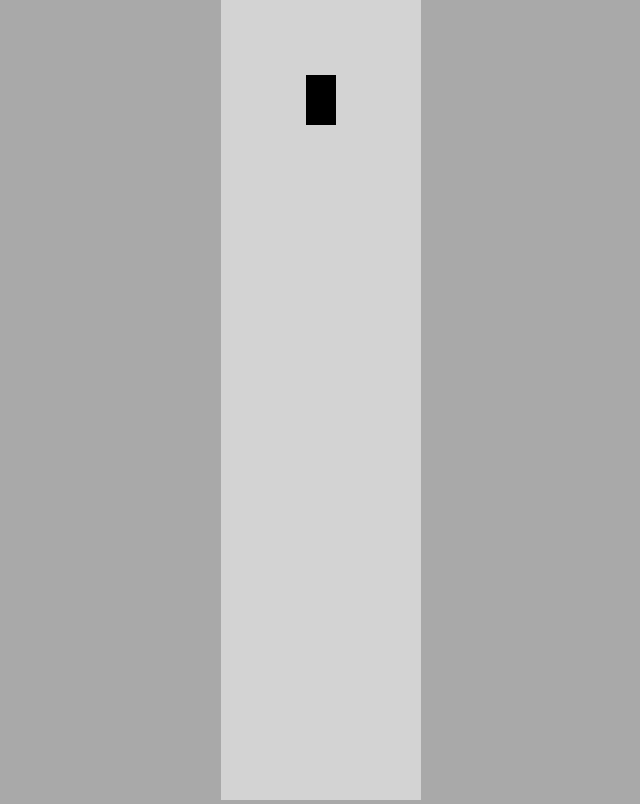
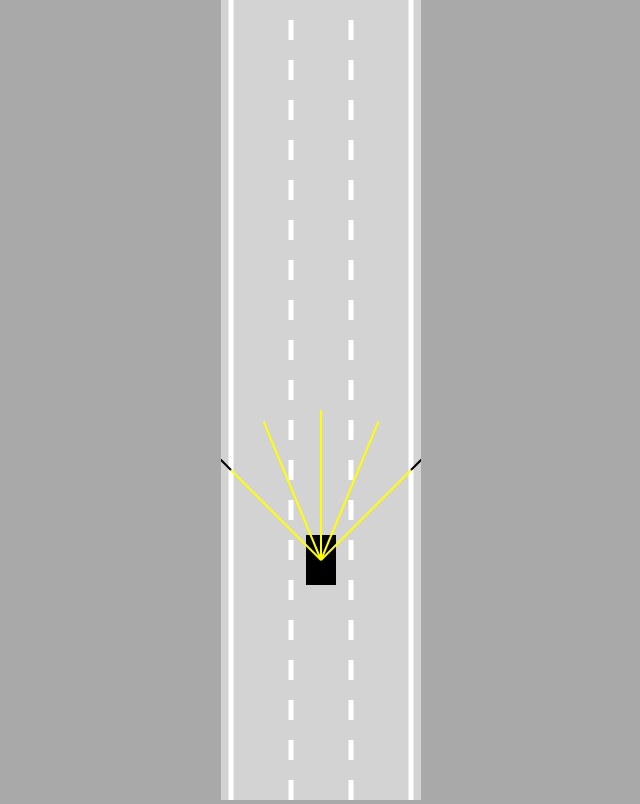
Before and after one commit to gyarfasB/self-driving-car, a plain HTML site: page index.html in a window 1280 px wide. Shown: the whole page, without its empty margins (319-959 px from the left). Drawn offline with Linux system fonts and the light colour scheme.

Commit message:
szenzorok

```diff
--- a/car.js
+++ b/car.js
@@ -5,71 +5,76 @@ class Car{
         this.width=width;
         this.height=height;
 
-        this.speed=0
-        this.acceleration=0.2
-        this.maxSpeed=3
-        this.friction=0.05
-        this.angle=0 //az oldalsó mozgás realisztikusabb
+        this.speed=0;
+        this.acceleration=0.2;
+        this.maxSpeed=3;
+        this.friction=0.05;
+        this.angle=0;
 
-        this.controls=new Controls()
+        this.sensor=new Sensor(this);
+        this.controls=new Controls();
     }
-    update(){
-        this.#move()
+
+    update(roadBorders){
+        this.#move();
+        this.sensor.update(roadBorders);
     }
 
     #move(){
         if(this.controls.forward){
-            this.speed+=this.acceleration
+            this.speed+=this.acceleration;
         }
         if(this.controls.reverse){
-            this.speed-=this.acceleration
+            this.speed-=this.acceleration;
         }
 
         if(this.speed>this.maxSpeed){
-            this.speed=this.maxSpeed
+            this.speed=this.maxSpeed;
         }
         if(this.speed<-this.maxSpeed/2){
-            this.speed=-this.maxSpeed/2
+            this.speed=-this.maxSpeed/2;
         }
+
         if(this.speed>0){
-            this.speed-=this.friction
+            this.speed-=this.friction;
         }
         if(this.speed<0){
-           this.speed+=this.friction
+            this.speed+=this.friction;
         }
-        if(Math.abs(this.speed)<this.friction){//az autó nem mozog pixeleket
-            this.speed=0
+        if(Math.abs(this.speed)<this.friction){
+            this.speed=0;
         }
 
-        if(this.speed!=0){ //ebbe foglaljuk bele az alsó 2 if részt
-            const flip=this.speed>0?1:-1//nem forog egy helyben az autó
+        if(this.speed!=0){
+            const flip=this.speed>0?1:-1;
+            if(this.controls.left){
+                this.angle+=0.03*flip;
+            }
+            if(this.controls.right){
+                this.angle-=0.03*flip;
+            }
+        }
 
+        this.x-=Math.sin(this.angle)*this.speed;
+        this.y-=Math.cos(this.angle)*this.speed;
+    }
 
-        if(this.controls.left){
-            this.angle+=0.03*flip//meg kell szorozni a flip értékkel, hogy ne forogjon egy helyben
-        }
-        if(this.controls.right){
-            this.angle-=0.03*flip
-        }
-    }
-        this.x-=Math.sin(this.angle)*this.speed
-        this.y-=Math.cos(this.angle)*this.speed
-        //this.y-=this.speed
-    }
     draw(ctx){
-        ctx.save()
-        ctx.translate(this.x,this.y)
-        ctx.rotate(-this.angle)
+        ctx.save();
+        ctx.translate(this.x,this.y);
+        ctx.rotate(-this.angle);
 
-        ctx.beginPath()
+        ctx.beginPath();
         ctx.rect(
             -this.width/2,
             -this.height/2,
             this.width,
             this.height
-        )
-        ctx.fill()
+        );
+        ctx.fill();
 
-        ctx.restore()
+        ctx.restore();
+
+        this.sensor.draw(ctx);
     }
 }
--- a/controls.js
+++ b/controls.js
@@ -1,46 +1,45 @@
 class Controls{
     constructor(){
-        this.forward=false
-        this.left=false
-        this.right=false
-        this.reverse=false
+        this.forward=false;
+        this.left=false;
+        this.right=false;
+        this.reverse=false;
 
         this.#addKeyboardListeners();
     }
+
     #addKeyboardListeners(){
-        document.onkeydown=(event)=>{
+        document.onkeydown=(event)=>{ //ha az arrowfunnctiont használod, akkor vissza tud nyúlni a fentiekhez
             switch(event.key){
                 case "ArrowLeft":
-                    this.left=true
-                    break
+                    this.left=true;
+                    break;
                 case "ArrowRight":
-                    this.right=true
-                    break
+                    this.right=true;
+                    break;
                 case "ArrowUp":
-                    this. forward=true
-                    break
+                    this.forward=true;
+                    break;
                 case "ArrowDown":
-                    this.reverse=true
-                    break
+                    this.reverse=true;
+                    break;
             }
-            //console.table(this)
         }
-        document.onkeyup=(event)=>{ //ha az arrowfunciont használod, akkor a funkció vissza tud nyúlni a fentiekhez
+        document.onkeyup=(event)=>{
             switch(event.key){
                 case "ArrowLeft":
-                    this.left=false
-                    break
+                    this.left=false;
+                    break;
                 case "ArrowRight":
-                    this.right=false
-                    break
+                    this.right=false;
+                    break;
                 case "ArrowUp":
-                    this. forward=false
-                    break
+                    this.forward=false;
+                    break;
                 case "ArrowDown":
-                    this.reverse=false
-                    break
+                    this.reverse=false;
+                    break;
             }
-            //console.table(this)
         }
     }
 }
--- a/index.html
+++ b/index.html
@@ -1,14 +1,13 @@
 <!DOCTYPE html>
-<html lang="en">
 <head>
-    <meta charset="UTF-8">
-    <meta http-equiv="X-UA-Compatible" content="IE=edge">
-    <meta name="viewport" content="width=device-width, initial-scale=1.0">
+    <title>Self-driving car - No libraries</title>
     <link rel="stylesheet" href="main.css">
-    <title>I'm Elon Musk</title>
 </head>
 <body>
     <canvas id="myCanvas"></canvas>
+    <script src="sensor.js"></script>
+    <script src="utils.js"></script>
+    <script src="road.js"></script>
     <script src="controls.js"></script>
     <script src="car.js"></script>
     <script src="main.js"></script>
--- a/main.js
+++ b/main.js
@@ -1,14 +1,23 @@
-const canvas=document.getElementById("myCanvas")
+const canvas=document.getElementById("myCanvas");
 canvas.width=200;
 
-const ctx = canvas.getContext("2d")
-const car=new Car(100,100,30,50)
-car.draw(ctx)
-animate()
+const ctx = canvas.getContext("2d");
+const road=new Road(canvas.width/2,canvas.width*0.9);
+const car=new Car(road.getLaneCenter(1),100,30,50);
+
+animate();
 
 function animate(){
-    car.update()
+    car.update(road.borders);
+
     canvas.height=window.innerHeight;
-    car.draw(ctx)
-    requestAnimationFrame(animate)
+
+    ctx.save();
+    ctx.translate(0,-car.y+canvas.height*0.7);
+
+    road.draw(ctx);
+    car.draw(ctx);
+
+    ctx.restore();
+    requestAnimationFrame(animate);
 }
--- /dev/null
+++ b/road.js
@@ -0,0 +1,56 @@
+class Road{
+    constructor(x,width,laneCount=3){
+        this.x=x;
+        this.width=width;
+        this.laneCount=laneCount;
+
+        this.left=x-width/2;
+        this.right=x+width/2;
+
+        const infinity=1000000;
+        this.top=-infinity;
+        this.bottom=infinity;
+
+        const topLeft={x:this.left,y:this.top};
+        const topRight={x:this.right,y:this.top};
+        const bottomLeft={x:this.left,y:this.bottom};
+        const bottomRight={x:this.right,y:this.bottom};
+        this.borders=[
+            [topLeft,bottomLeft],
+            [topRight,bottomRight]
+        ];
+    }
+
+    getLaneCenter(laneIndex){
+        const laneWidth=this.width/this.laneCount;
+        return this.left+laneWidth/2+
+            Math.min(laneIndex,this.laneCount-1)*laneWidth;
+    }
+
+    draw(ctx){
+        ctx.lineWidth=5;
+        ctx.strokeStyle="white";
+
+        for(let i=1;i<=this.laneCount-1;i++){
+            const x=lerp( //linear interpolation
+                this.left,
+                this.right,
+                i/this.laneCount
+            );
+
+            ctx.setLineDash([20,20]);
+            ctx.beginPath();
+            ctx.moveTo(x,this.top);
+            ctx.lineTo(x,this.bottom);
+            ctx.stroke();
+        }
+
+        ctx.setLineDash([]);
+        this.borders.forEach(border=>{
+            ctx.beginPath();
+            ctx.moveTo(border[0].x,border[0].y);
+            ctx.lineTo(border[1].x,border[1].y);
+            ctx.stroke();
+        });
+    }
+}
--- /dev/null
+++ b/sensor.js
@@ -0,0 +1,100 @@
+class Sensor{
+    constructor(car){
+        this.car=car;
+        this.rayCount=5;
+        this.rayLength=150;
+        this.raySpread=Math.PI/2;
+
+        this.rays=[];
+        this.readings=[];
+    }
+
+    update(roadBorders){
+        this.#castRays();
+        this.readings=[];
+        for(let i=0;i<this.rays.length;i++){
+            this.readings.push(
+                this.#getReading(this.rays[i],roadBorders)
+            );
+        }
+    }
+
+    #getReading(ray,roadBorders){
+        let touches=[];
+
+        for(let i=0;i<roadBorders.length;i++){
+            const touch=getIntersection(
+                ray[0],
+                ray[1],
+                roadBorders[i][0],
+                roadBorders[i][1]
+            );
+            if(touch){
+                touches.push(touch);
+            }
+        }
+
+        if(touches.length==0){
+            return null;
+        }else{
+            const offsets=touches.map(e=>e.offset);
+            const minOffset=Math.min(...offsets);
+            return touches.find(e=>e.offset==minOffset);
+        }
+    }
+
+    #castRays(){
+        this.rays=[];
+        for(let i=0;i<this.rayCount;i++){
+            const rayAngle=lerp(
+                this.raySpread/2,
+                -this.raySpread/2,
+                this.rayCount==1?0.5:i/(this.rayCount-1)
+            )+this.car.angle;
+
+            const start={x:this.car.x, y:this.car.y};
+            const end={
+                x:this.car.x-
+                    Math.sin(rayAngle)*this.rayLength,
+                y:this.car.y-
+                    Math.cos(rayAngle)*this.rayLength
+            };
+            this.rays.push([start,end]);
+        }
+    }
+
+    draw(ctx){
+        for(let i=0;i<this.rayCount;i++){
+            let end=this.rays[i][1];
+            if(this.readings[i]){
+                end=this.readings[i];
+            }
+
+            ctx.beginPath();
+            ctx.lineWidth=2;
+            ctx.strokeStyle="yellow";
+            ctx.moveTo(
+                this.rays[i][0].x,
+                this.rays[i][0].y
+            );
+            ctx.lineTo(
+                end.x,
+                end.y
+            );
+            ctx.stroke();
+
+            ctx.beginPath();
+            ctx.lineWidth=2;
+            ctx.strokeStyle="black";
+            ctx.moveTo(
+                this.rays[i][1].x,
+                this.rays[i][1].y
+            );
+            ctx.lineTo(
+                end.x,
+                end.y
+            );
+            ctx.stroke();
+        }
+    }
+}
--- /dev/null
+++ b/utils.js
@@ -0,0 +1,23 @@
+function lerp(A,B,t){
+    return A+(B-A)*t;
+}
+
+function getIntersection(A,B,C,D){
+    const tTop=(D.x-C.x)*(A.y-C.y)-(D.y-C.y)*(A.x-C.x);
+    const uTop=(C.y-A.y)*(A.x-B.x)-(C.x-A.x)*(A.y-B.y);
+    const bottom=(D.y-C.y)*(B.x-A.x)-(D.x-C.x)*(B.y-A.y);
+
+    if(bottom!=0){
+        const t=tTop/bottom;
+        const u=uTop/bottom;
+        if(t>=0 && t<=1 && u>=0 && u<=1){
+            return {
+                x:lerp(A.x,B.x,t),
+                y:lerp(A.y,B.y,t),
+                offset:t
+            }
+        }
+    }
+
+    return null;
+}
```
